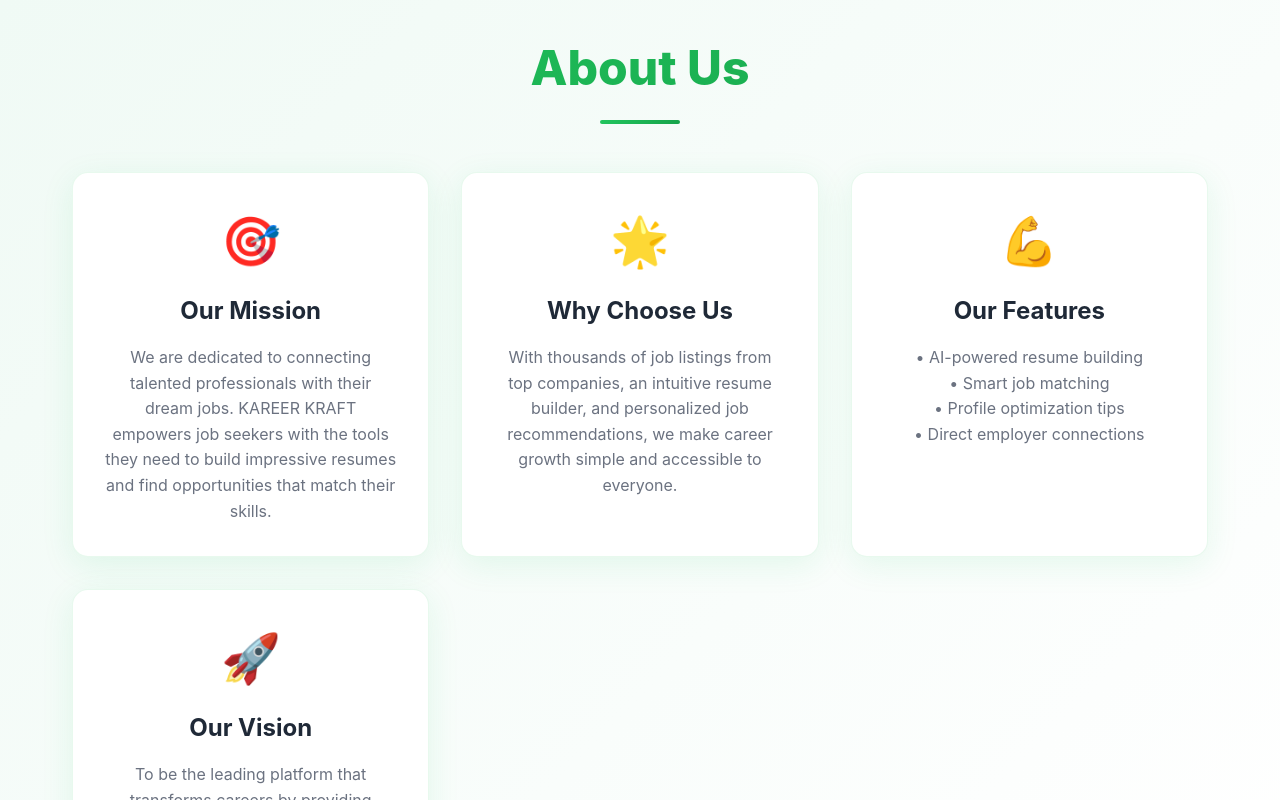
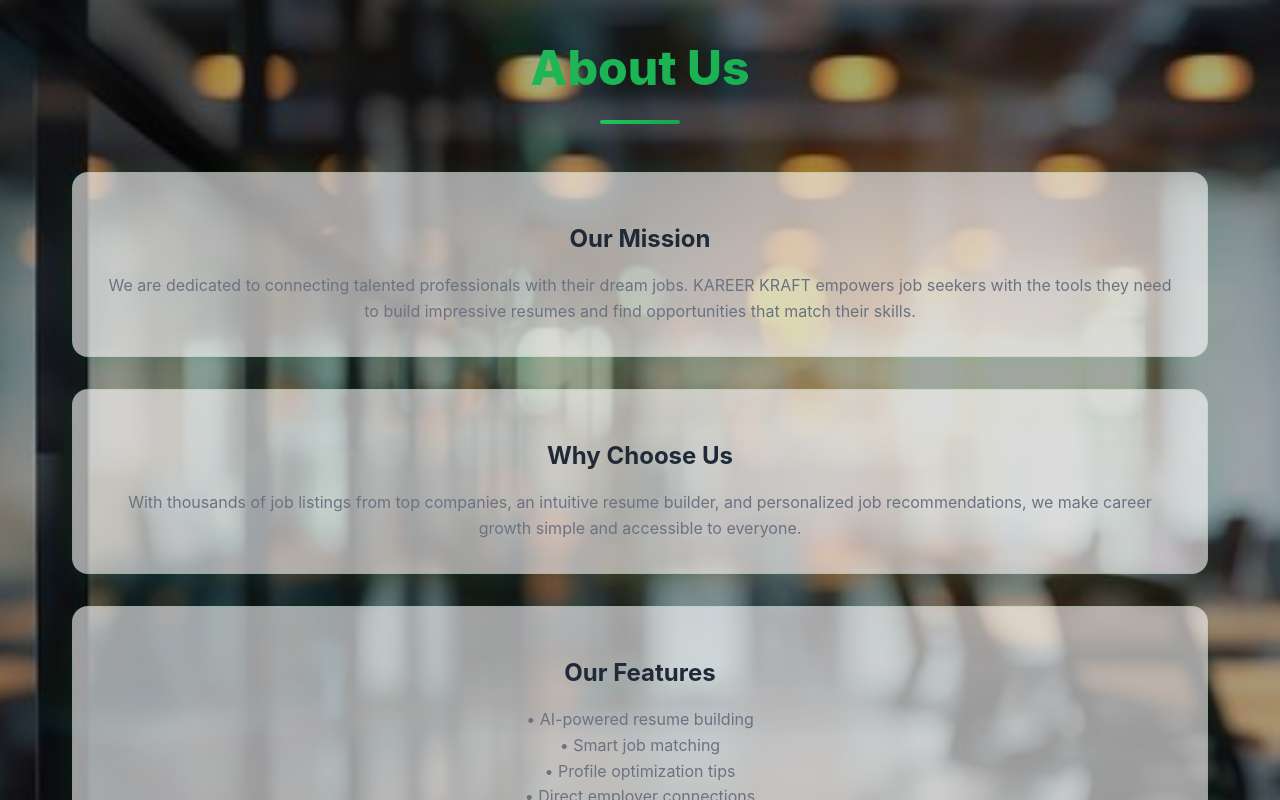
Before and after one commit to KareerKraft/Final_Project, a React app in the folder frontend/: page /aboutus in a window 1280 px wide. Shown: the top 800 px of the page. Built offline with nearby package versions, Linux system fonts and the light colour scheme; the HTML template or start-up script is replaced by a standard one.

Commit message:
change AboutUs UI

```diff
--- a/frontend/src/landing/pages/AboutUs.jsx
+++ b/frontend/src/landing/pages/AboutUs.jsx
@@ -9,7 +9,7 @@
 
         <div className="content-grid">
           <div className="content-card">
-            <div className="card-icon">🎯</div>
+            <div className="card-icon"></div>
             <h3>Our Mission</h3>
             <p>
               We are dedicated to connecting talented professionals with their dream jobs.
@@ -19,7 +19,7 @@
           </div>
 
           <div className="content-card">
-            <div className="card-icon">🌟</div>
+            <div className="card-icon"></div>
             <h3>Why Choose Us</h3>
             <p>
               With thousands of job listings from top companies, an intuitive resume builder,
@@ -29,7 +29,7 @@
           </div>
 
           <div className="content-card">
-            <div className="card-icon">💪</div>
+            <div className="card-icon"></div>
             <h3>Our Features</h3>
             <p>
               • AI-powered resume building<br/>
@@ -40,7 +40,7 @@
           </div>
 
           <div className="content-card">
-            <div className="card-icon">🚀</div>
+            <div className="card-icon"></div>
             <h3>Our Vision</h3>
             <p>
               To be the leading platform that transforms careers by providing opportunities
--- a/frontend/src/landing/styles/Pages.css
+++ b/frontend/src/landing/styles/Pages.css
@@ -32,16 +32,35 @@
   border-radius: 2px;
 }
 
+.about-page {
+  background: url('/AboutUsBack.jpeg') center/cover no-repeat;
+  position: relative;
+  overflow: hidden;
+}
+
+.about-page::before {
+  content: '';
+  position: absolute;
+  inset: 0;
+  background-color: rgba(0, 0, 0, 0.35);
+  z-index: 0;
+}
+
+.page-content {
+  position: relative;
+  z-index: 1;
+}
+
 /* About Us specific */
 .about-page .content-grid {
   display: grid;
-  grid-template-columns: repeat(auto-fit, minmax(300px, 1fr));
+  grid-template-columns: 1fr;
   gap: 2rem;
   margin-top: 2rem;
 }
 
 .content-card {
-  background: white;
+  background: rgba(255, 255, 255, 0.6);
   padding: 2rem;
   border-radius: 16px;
   box-shadow: 0 8px 32px rgba(34, 197, 94, 0.1);
```
Also changed, not shown: frontend/public/AboutUsBack.jpeg (added).
